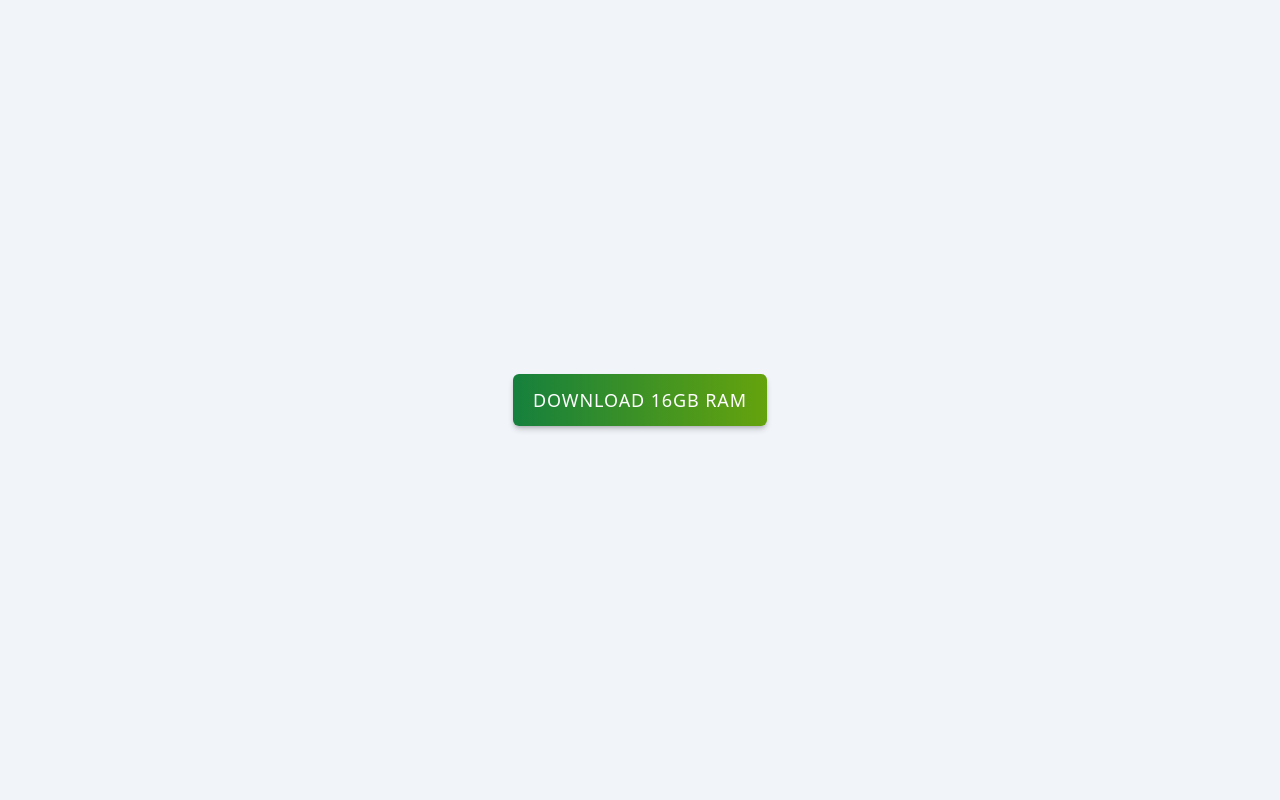
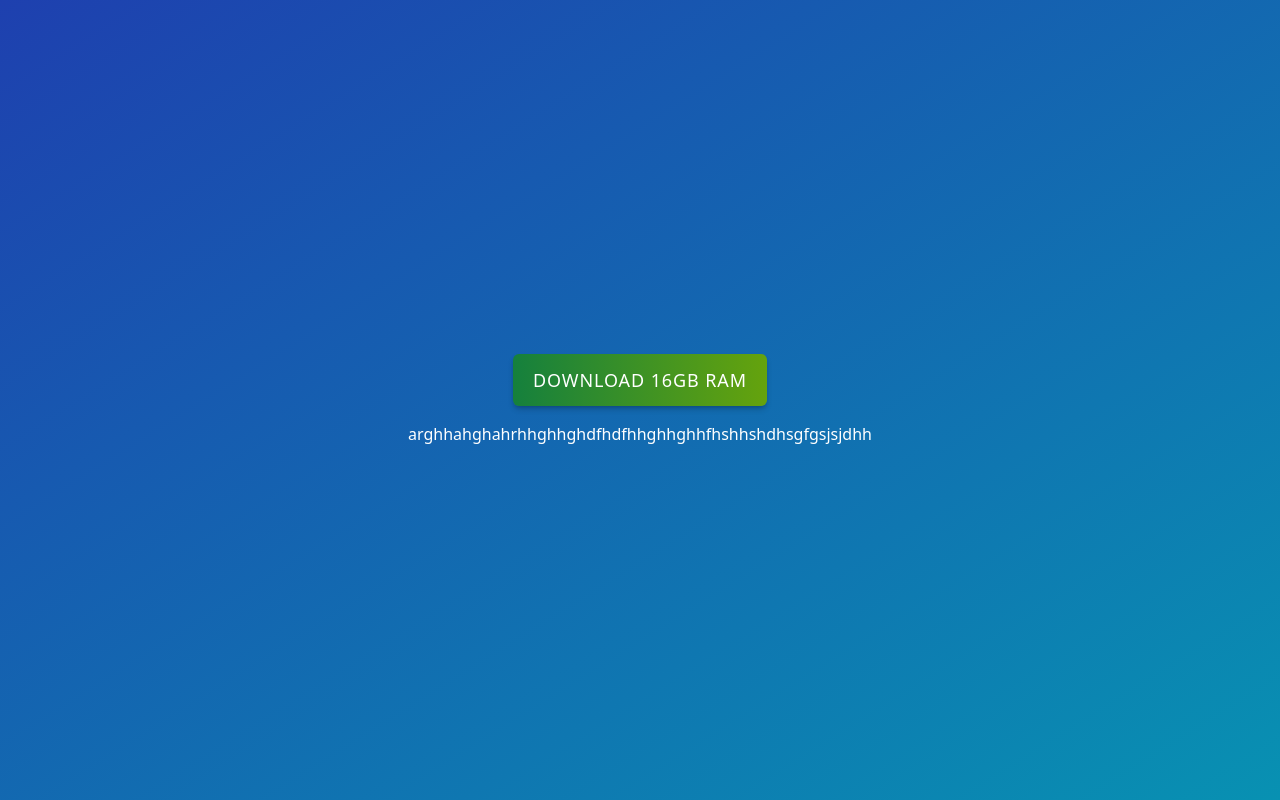
Before and after one commit to shotoh/snippet, a React (Create React App) app in the folder app/: page / in a window 1280 px wide. Both pictures are taken after a click on the button "DOWNLOAD 16GB RAM". Built offline with nearby package versions, Linux system fonts and the light colour scheme; no server answers.

Commit message:
show/hide text on button click

```diff
--- a/app/src/App.js
+++ b/app/src/App.js
@@ -3,7 +3,7 @@ import { SomeButton } from "./components/SomeButton.js";
 
 function App() {
   return (
-    <div className="flex min-h-screen justify-center items-center bg-slate-100">
+    <div className="flex min-h-screen justify-center items-center bg-gradient-to-br from-blue-800 to-cyan-600">
       <SomeButton />
     </div>
   );
--- a/app/src/components/SomeButton.js
+++ b/app/src/components/SomeButton.js
@@ -1,9 +1,17 @@
-import React from "react";
+import React, { useState } from "react";
 
 export const SomeButton = () => {
+  const [showText, setShowText] = useState(false);
+
+  const handleClick = () => {
+    // Update this function to await for backend response
+    setShowText(!showText);
+  };
+
   return (
-    <button
-      class="relative
+    <div className="flex flex-col justify-center items-center">
+      <button
+        class="relative
                 overflow-hidden
                 rounded-md
                 shadow-md
@@ -16,8 +24,16 @@ export const SomeButton = () => {
                 tracking-wider
                 text-white
                 hover:from-green-600 hover:to-lime-500"
-    >
-      Download 16GB RAM
-    </button>
+        onClick={handleClick}
+      >
+        Download 16GB RAM
+      </button>
+
+      {showText && (
+        <p class="text-center mt-4 text-white max-w-lg">
+          arghhahghahrhhghhghdfhdfhhghhghhfhshhshdhsgfgsjsjdhh
+        </p>
+      )}
+    </div>
   );
 };
```
